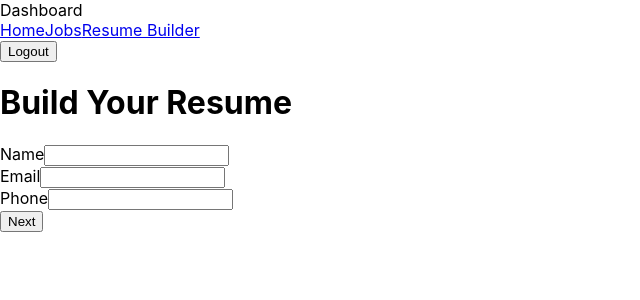
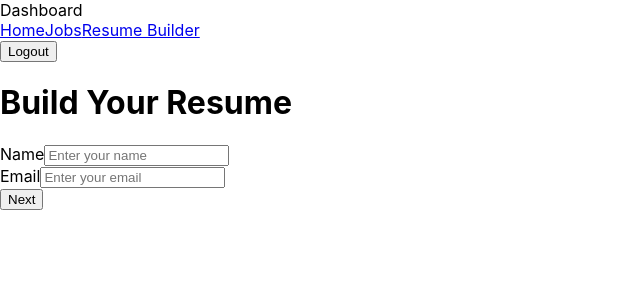
Before and after one commit to rohan-kumrawat/ai_resume_builder-frontend, a React (Create React App) app: page /dashboard/resume in a window 1280 px wide. Shown: the top 300 px of the page, without its empty margins (0-640 px from the left). Built offline with nearby package versions, Linux system fonts and the light colour scheme; sample sign-in values are in the browser's storage.

Commit message:
Add form validation and enhanced UI for personal details form

```diff
--- a/src/components/ResumeBuilder/PersonalDetailsForm.jsx
+++ b/src/components/ResumeBuilder/PersonalDetailsForm.jsx
@@ -1,54 +1,53 @@
-import React, { useState } from 'react';
+import React from 'react';
+import { useForm } from 'react-hook-form';
+import { yupResolver } from '@hookform/resolvers/yup';
+import * as yup from 'yup';
+
+const schema = yup.object().shape({
+  name: yup.string().required('Name is required'),
+  email: yup.string().email('Invalid email').required('Email is required'),
+});
 
 const PersonalDetailsForm = ({ nextStep, setFormData, formData }) => {
-  const [name, setName] = useState(formData.name || '');
-  const [email, setEmail] = useState(formData.email || '');
-  const [phone, setPhone] = useState(formData.phone || '');
+  const {
+    register,
+    handleSubmit,
+    formState: { errors },
+  } = useForm({
+    defaultValues: formData,
+    resolver: yupResolver(schema),
+  });
 
-  const handleSubmit = (e) => {
-    e.preventDefault();
-    setFormData({ ...formData, name, email, phone });
-    nextStep(); // Move to the next step
+  const onSubmit = (data) => {
+    setFormData({ ...formData, ...data });
+    nextStep();
   };
 
   return (
-    <form onSubmit={handleSubmit} className="space-y-4">
+    <form onSubmit={handleSubmit(onSubmit)} className="space-y-4">
       <div>
-        <label className="block text-sm font-medium">Name</label>
+        <label className="block font-medium">Name</label>
         <input
-          type="text"
-          value={name}
-          onChange={(e) => setName(e.target.value)}
-          required
-          className="w-full border px-3 py-2 rounded"
+          {...register('name')}
+          className="input-field"
+          placeholder="Enter your name"
         />
+        {errors.name && <p className="text-red-500">{errors.name.message}</p>}
       </div>
 
       <div>
-        <label className="block text-sm font-medium">Email</label>
+        <label className="block font-medium">Email</label>
         <input
-          type="email"
-          value={email}
-          onChange={(e) => setEmail(e.target.value)}
-          required
-          className="w-full border px-3 py-2 rounded"
+          {...register('email')}
+          className="input-field"
+          placeholder="Enter your email"
         />
-      </div>
-
-      <div>
-        <label className="block text-sm font-medium">Phone</label>
-        <input
-          type="tel"
-          value={phone}
-          onChange={(e) => setPhone(e.target.value)}
-          required
-          className="w-full border px-3 py-2 rounded"
-        />
+        {errors.email && <p className="text-red-500">{errors.email.message}</p>}
       </div>
 
       <button
         type="submit"
-        className="bg-blue-500 text-white px-4 py-2 rounded hover:bg-blue-600"
+        className="btn-primary"
       >
         Next
       </button>
```
Also changed, not shown: styles/tailwind.css (added, +8 -0 lines).
